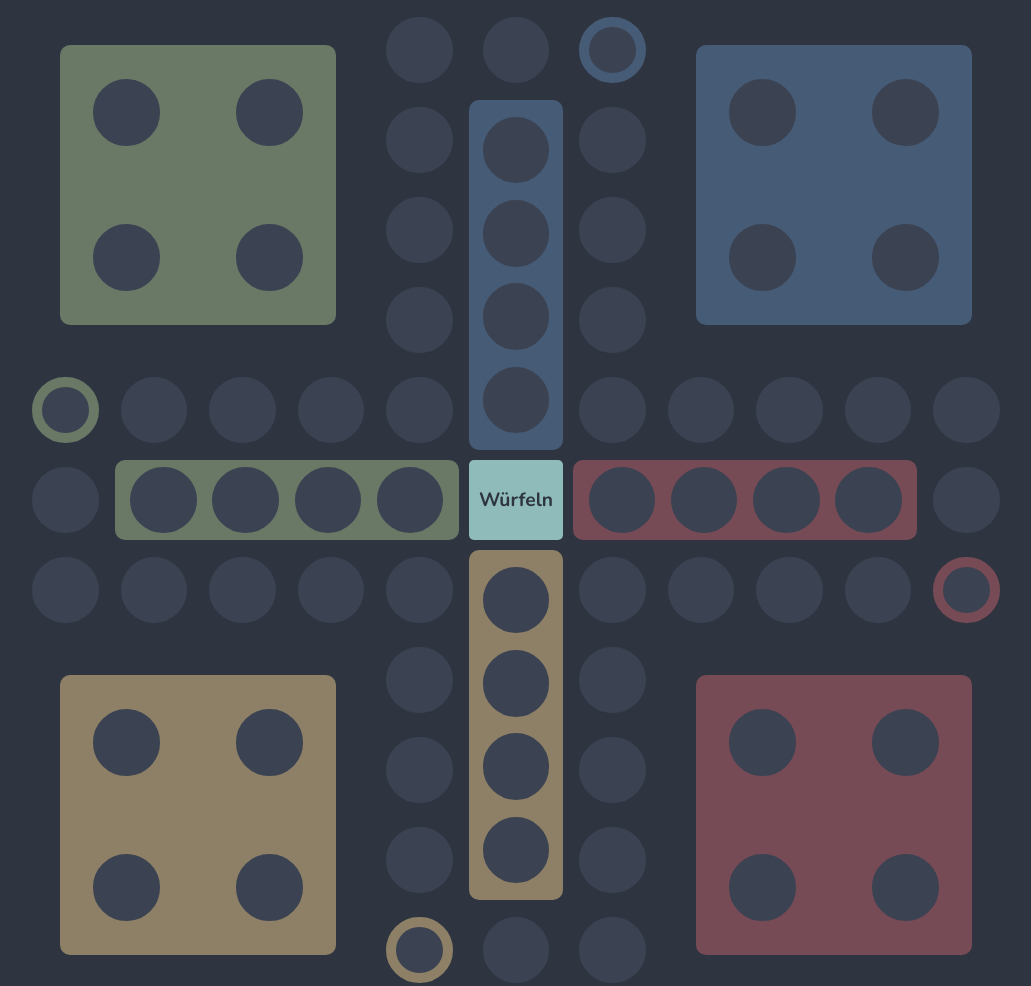
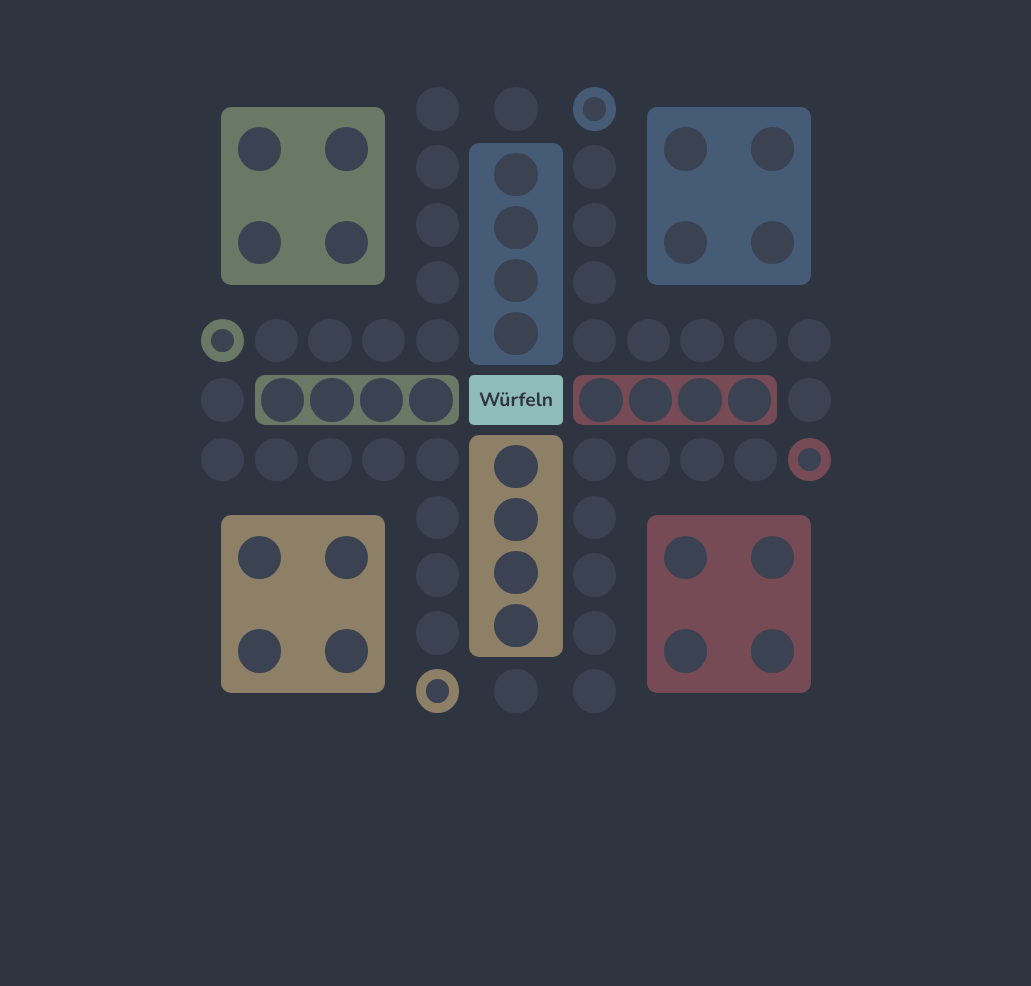
Before and after one commit to mikareich/mensch-aergere-dich-nicht, a website built with webpack: page src/index.html in a window 1280 px wide. Shown: the whole page, without its empty margins (124-1155 px from the left). After the commit the page ends 800 px from the top, so only its background shows below. Built offline with nearby package versions, Linux system fonts and the light colour scheme.

```diff
--- a/src/style.scss
+++ b/src/style.scss
@@ -16,6 +16,7 @@
 html,
 body {
   height: 100vh;
+  width: 100vw;
   margin: 0;
   display: grid;
   place-items: center;
@@ -24,14 +25,16 @@
 }
 
 .playing-field {
-  $size: 1000px;
+  $size: 650px;
   $gap: 10px;
   border-radius: 10px;
   display: grid;
   grid-template-columns: repeat(11, 1fr);
   width: $size;
+  min-width: 650px;
+  height: $size;
+  min-height: 650px;
   place-items: center;
-  height: $size;
   place-items: center;
   gap: $gap;
   padding: $gap;
@@ -111,6 +114,7 @@
     &.startD {
       border-color: $playerD-dark;
     }
+    transition: 200ms;
   }
   .button {
     grid-area: button;
@@ -138,14 +142,14 @@
   background-color: $playerD !important;
 }
 .playerA-dark {
-  background-color: $playerA-dark;
+  background-color: $playerA-dark !important;
 }
 .playerB-dark {
-  background-color: $playerB-dark;
+  background-color: $playerB-dark !important;
 }
 .playerC-dark {
-  background-color: $playerC-dark;
+  background-color: $playerC-dark !important;
 }
 .playerD-dark {
-  background-color: $playerD-dark;
+  background-color: $playerD-dark !important;
 }
```
Also changed, not shown: package.json (+7 -1 lines), .eslintrc.js (deleted), dist/index.html, dist/main.js, 3 other files.
